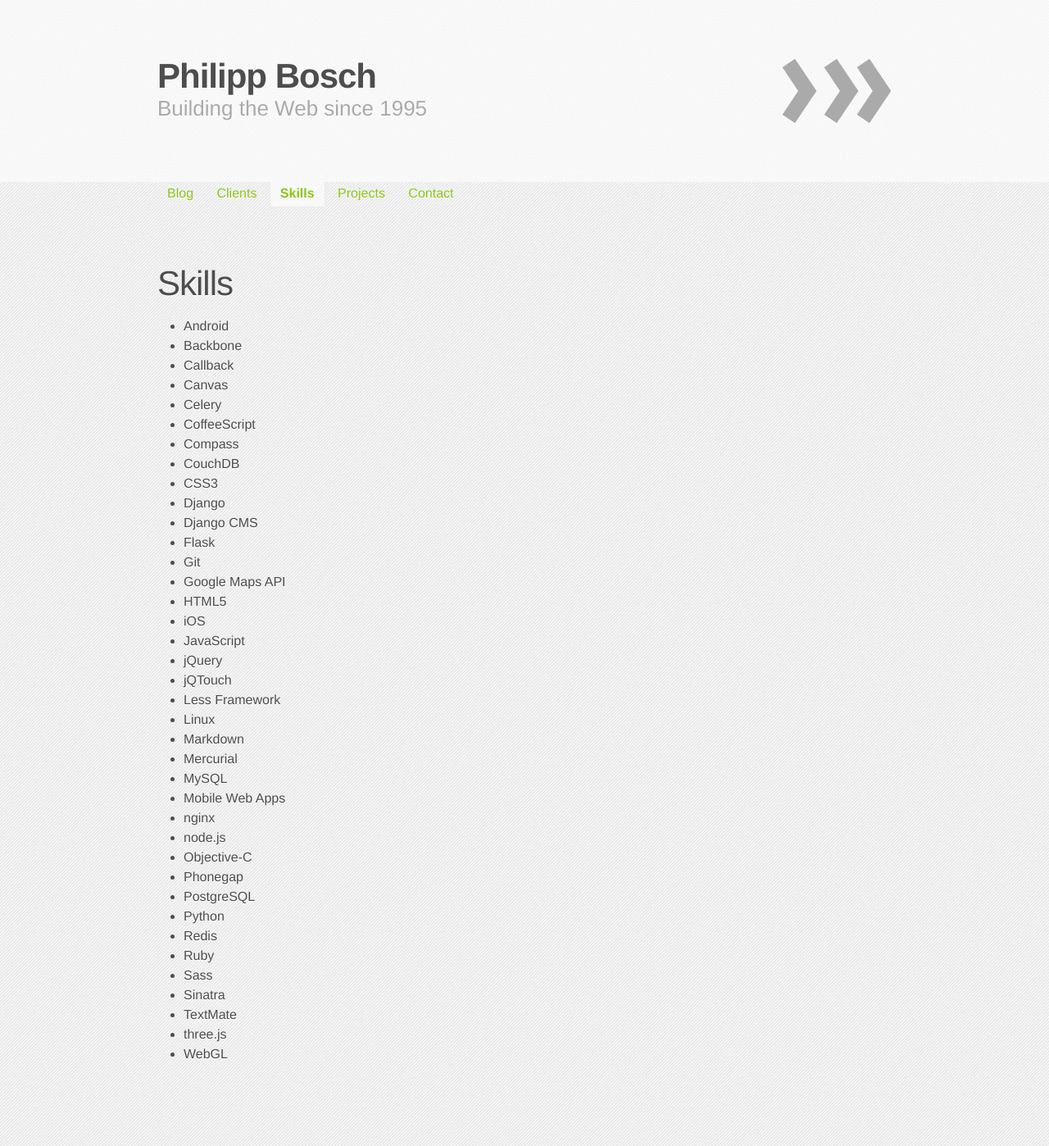
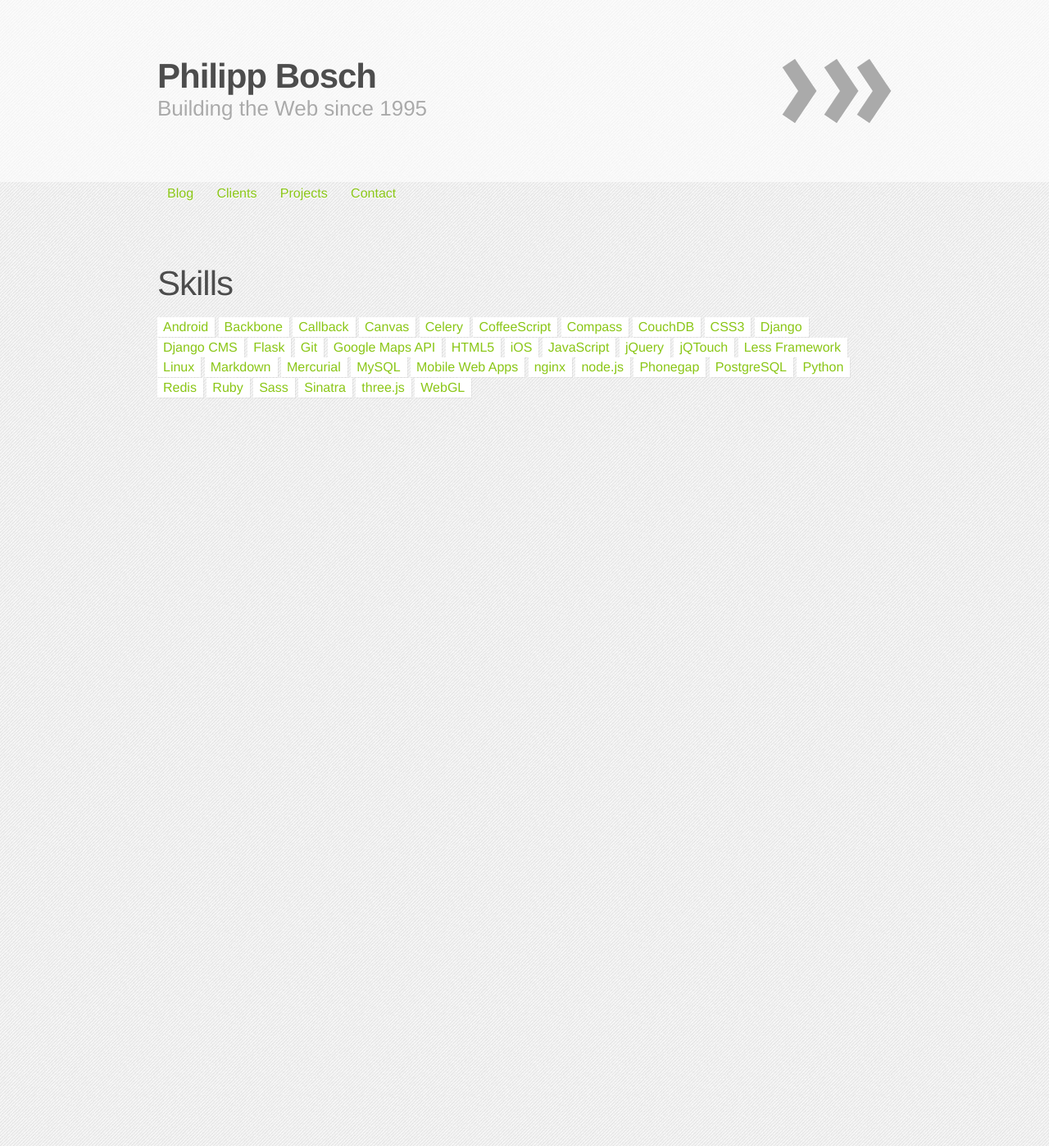
Before and after one commit to philippbosch/pb.io, a Jekyll site: the page built from skills.md, in a window 1280 px wide. Shown: the whole page at 82% size. Built offline with Jekyll 4.4.1, drawn with Linux system fonts in a browser that asks for light colours; comment, search, counter and statistics services are not loaded; after the commit the page ends 900 px from its top, so only the background shows below that.

Commit message:
Some styles for the skills page.

```diff
--- a/404.html
+++ b/404.html
@@ -34,7 +34,6 @@
                 <ul>
                     <li><a href="/">Blog</a></li>
                     <li><a href="/clients/">Clients</a></li>
-                    <li><a href="/skills/">Skills</a></li>
                     <li><a href="/projects/">Projects</a></li>
                     <li><a href="/contact/">Contact</a></li>
                 </ul>
--- a/_layouts/default.html
+++ b/_layouts/default.html
@@ -36,7 +36,6 @@
                 <ul>
                     <li{% if page.nav == "blog"     %} class="active"{% endif %}><a href="/">Blog</a></li>
                     <li{% if page.nav == "clients"  %} class="active"{% endif %}><a href="/clients/">Clients</a></li>
-                    <li{% if page.nav == "skills"   %} class="active"{% endif %}><a href="/skills/">Skills</a></li>
                     <li{% if page.nav == "projects" %} class="active"{% endif %}><a href="/projects/">Projects</a></li>
                     <li{% if page.nav == "contact"  %} class="active"{% endif %}><a href="/contact/">Contact</a></li>
                 </ul>
--- a/skills.md
+++ b/skills.md
@@ -2,48 +2,49 @@
 layout: default
 nav: skills
 skills:
-- Android
-- Backbone
-- Callback
-- Canvas
-- Celery
-- CoffeeScript
-- Compass
-- CouchDB
-- CSS3
-- Django
-- Django CMS
-- Flask
-- Git
-- Google Maps API
-- HTML5
-- iOS
-- JavaScript
-- jQuery
-- jQTouch
-- Less Framework
-- Linux
-- Markdown
-- Mercurial
-- MySQL
-- Mobile Web Apps
-- nginx
-- node.js
-- Objective-C
-- Phonegap
-- PostgreSQL
-- Python
-- Redis
-- Ruby
-- Sass
-- Sinatra
-- TextMate
-- three.js
-- WebGL
+- [Android, http://www.android.com/]
+- [Backbone, http://documentcloud.github.com/backbone/]
+- [Callback, http://incubator.apache.org/projects/callback.html]
+- [Canvas, http://www.whatwg.org/specs/web-apps/current-work/multipage/the-canvas-element.html]
+- [Celery, http://celeryproject.org/]
+- [CoffeeScript, http://coffeescript.org/]
+- [Compass, http://compass-style.org/]
+- [CouchDB, http://couchdb.apache.org/]
+- [CSS3, http://www.w3.org/TR/CSS/]
+- [Django, http://www.djangoproject.com/]
+- [Django CMS, http://www.django-cms.org/]
+- [Flask, http://flask.pocoo.org/]
+- [Git, http://git-scm.com/]
+- [Google Maps API, http://code.google.com/apis/maps/documentation/javascript/]
+- [HTML5, http://dev.w3.org/html5/spec/Overview.html]
+- [iOS, http://developer.apple.com/devcenter/ios/index.action]
+- [JavaScript, http://www.ecmascript.org/]
+- [jQuery, http://jquery.com/]
+- [jQTouch, http://jqtouch.com/]
+- [Less Framework, http://lessframework.com/]
+- [Linux, http://www.linux.org/]
+- [Markdown, http://daringfireball.net/projects/markdown/]
+- [Mercurial, http://mercurial.selenic.com/]
+- [MySQL, http://www.mysql.com/]
+- [Mobile Web Apps, http://webapps.io/]
+- [nginx, http://nginx.org/]
+- [node.js, http://nodejs.org/]
+- [Phonegap, http://phonegap.com/]
+- [PostgreSQL, http://www.postgresql.org/]
+- [Python, http://python.org/]
+- [Redis, http://redis.io/]
+- [Ruby, http://www.ruby-lang.org/]
+- [Sass, http://sass-lang.com/]
+- [Sinatra, http://www.sinatrarb.com/]
+- [three.js, https://github.com/mrdoob/three.js/]
+- [WebGL, http://www.khronos.org/webgl/]
 ---
 
 Skills
 ======
 
-{% for skill in page.skills %}
-* {{ skill }}{% endfor %}
+<ul class="skills">
+    {% for skill in page.skills %}
+        <li><a href="{{ skill[1] }}">{{ skill[0] }}</a></li>
+    {% endfor %}
+</ul>
--- a/static/stylesheets/less.css
+++ b/static/stylesheets/less.css
@@ -284,19 +284,19 @@
   display: inline-block;
   vertical-align: middle;
   *vertical-align: auto;
+  padding: 0 8px 0 7px;
 }
 /* line 7, ../../../../../../Library/Ruby/Gems/1.8/gems/compass-0.11.5/frameworks/compass/stylesheets/compass/css3/_inline-block.scss */
 article .date, article .tag {
   *display: inline;
 }
-/* line 112, ../sass/partials/_default.scss */
+/* line 113, ../sass/partials/_default.scss */
 article .date {
   padding: 0 8px 0 2000px;
   margin-left: -1999px;
 }
-/* line 117, ../sass/partials/_default.scss */
+/* line 118, ../sass/partials/_default.scss */
 article .tag {
-  padding: 0 8px 0 7px;
   font-weight: normal;
   color: inherit;
   -moz-transition-property: background-color color;
@@ -387,7 +387,79 @@
   box-shadow: none;
 }
 
-/* line 183, ../sass/partials/_default.scss */
+/* line 181, ../sass/partials/_default.scss */
+ul.skills {
+  margin: 0;
+  padding: 0;
+  border: 0;
+  overflow: hidden;
+  *zoom: 1;
+  padding: 1em 0;
+  overflow: visible;
+}
+/* line 46, ../../../../../../Library/Ruby/Gems/1.8/gems/compass-0.11.5/frameworks/compass/stylesheets/compass/typography/lists/_inline-block-list.scss */
+ul.skills li {
+  list-style-image: none;
+  list-style-type: none;
+  margin-left: 0px;
+  display: -moz-inline-box;
+  -moz-box-orient: vertical;
+  display: inline-block;
+  vertical-align: middle;
+  *vertical-align: auto;
+  white-space: nowrap;
+}
+/* line 7, ../../../../../../Library/Ruby/Gems/1.8/gems/compass-0.11.5/frameworks/compass/stylesheets/compass/css3/_inline-block.scss */
+ul.skills li {
+  *display: inline;
+}
+/* line 186, ../sass/partials/_default.scss */
+ul.skills li {
+  -moz-box-shadow: rgba(0, 0, 0, 0.05) 1px 1px;
+  -webkit-box-shadow: rgba(0, 0, 0, 0.05) 1px 1px;
+  -o-box-shadow: rgba(0, 0, 0, 0.05) 1px 1px;
+  box-shadow: rgba(0, 0, 0, 0.05) 1px 1px;
+  background-color: #FFF;
+  padding: 0 8px 0 7px;
+  -moz-transition-property: transform box-shadow;
+  -webkit-transition-property: transform box-shadow;
+  -o-transition-property: transform box-shadow;
+  transition-property: transform box-shadow;
+  -moz-transition-duration: 200ms;
+  -webkit-transition-duration: 200ms;
+  -o-transition-duration: 200ms;
+  transition-duration: 200ms;
+  -moz-transition-timing-function: ease-in-out;
+  -webkit-transition-timing-function: ease-in-out;
+  -o-transition-timing-function: ease-in-out;
+  transition-timing-function: ease-in-out;
+}
+/* line 192, ../sass/partials/_default.scss */
+ul.skills li:hover {
+  -moz-transform: scale(2, 2);
+  -webkit-transform: scale(2, 2);
+  -o-transform: scale(2, 2);
+  -ms-transform: scale(2, 2);
+  transform: scale(2, 2);
+  -moz-box-shadow: rgba(0, 0, 0, 0.5) 0 0 5px;
+  -webkit-box-shadow: rgba(0, 0, 0, 0.5) 0 0 5px;
+  -o-box-shadow: rgba(0, 0, 0, 0.5) 0 0 5px;
+  box-shadow: rgba(0, 0, 0, 0.5) 0 0 5px;
+}
+/* line 197, ../sass/partials/_default.scss */
+ul.skills li a {
+  display: block;
+}
+/* line 200, ../sass/partials/_default.scss */
+ul.skills li a:hover {
+  background: transparent;
+  -moz-box-shadow: none;
+  -webkit-box-shadow: none;
+  -o-box-shadow: none;
+  box-shadow: none;
+}
+
+/* line 208, ../sass/partials/_default.scss */
 #dsq-global-toolbar, .dsq-tooltip-small {
   text-shadow: none;
 }
```
Also changed, not shown: static/sass/partials/_default.scss (+26 -1 lines).
